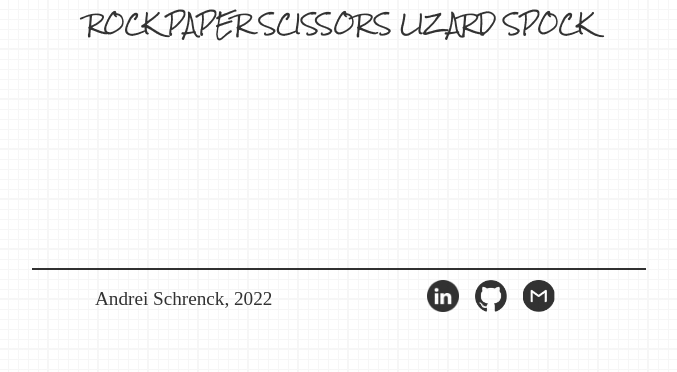
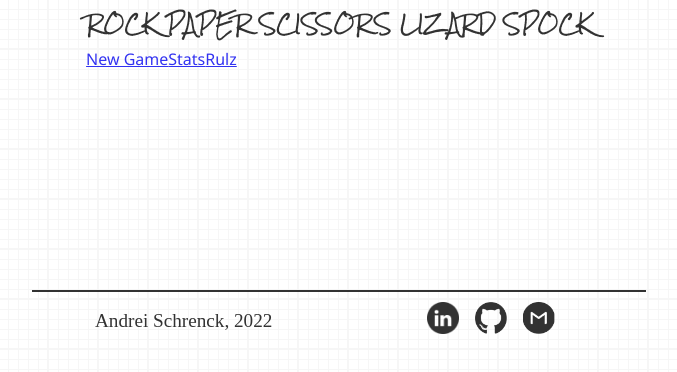
Before and after one commit to andrei-sch/rock-paper-scissors-lizard-spock, a React (Create React App) app: page / in a window 1280 px wide. Shown: the top 372 px of the page, without its empty margins (301-978 px from the left). Built offline with nearby package versions, Linux system fonts and the light colour scheme; a web font is replaced by a local one.

Commit message:
added NavLinks

```diff
--- a/src/App.jsx
+++ b/src/App.jsx
@@ -1,21 +1,17 @@
 import React from "react";
 import { BrowserRouter, Routes, Route } from "react-router-dom";
-import Footer from "./components/Footer/Footer";
-import Nav from "./components/Nav/Nav";
+import Home from "./components/Home/Home";
+import Stats from "./Pages/Stats/Stats";
 
 const App = () => {
   return (
-    <>
       <BrowserRouter>
         <Routes>
-          <Route />
+          <Route path="/" element={<Home />}>
+            <Route path="stats" element={<Stats />}/>
+          </Route>
         </Routes>
       </BrowserRouter>
-      <div className="container-app">
-        <Nav />
-        <Footer />
-      </div>
-    </>
   );
 };
 
--- /dev/null
+++ b/src/components/Home/Home.js
@@ -0,0 +1,17 @@
+import React from 'react'
+import { Outlet } from 'react-router-dom'
+import Footer from '../Footer/Footer'
+import Nav from '../Nav/Nav'
+
+function Home() {
+  return (
+    <div className="container-app">
+        <Nav />
+        <Outlet />
+        <Footer />
+    </div>
+
+  )
+}
+
+export default Home
--- a/src/components/Nav/Nav.js
+++ b/src/components/Nav/Nav.js
@@ -1,14 +1,21 @@
 import React from 'react'
-import { BrowserRouter as Router, Link,NavLink,Routes,Route } from 'react-router-dom'
+import { NavLink } from 'react-router-dom'
 import "./Nav.css"
 
 function Nav() {
+
+  function alertHandler(){
+    alert("rules")
+  }
+
   return (
     <nav>
       <div className="logo">
         <p id="logo-text">ROCK PAPER SCISSORS LIZARD SPOCK</p>
         <section className="nav-buttons-section">
-
+          <NavLink to="/">New Game</NavLink>
+          <NavLink to="stats">Stats</NavLink>
+          <NavLink to="#" onClick={alertHandler}>Rulz</NavLink>
         </section>
       </div>
     </nav>
```
Also changed, not shown: src/Pages/Stats/Stats.css (added), src/Pages/Stats/Stats.js (renamed from src/Pages/Stats.js), src/components/Home/Home.css (added).
